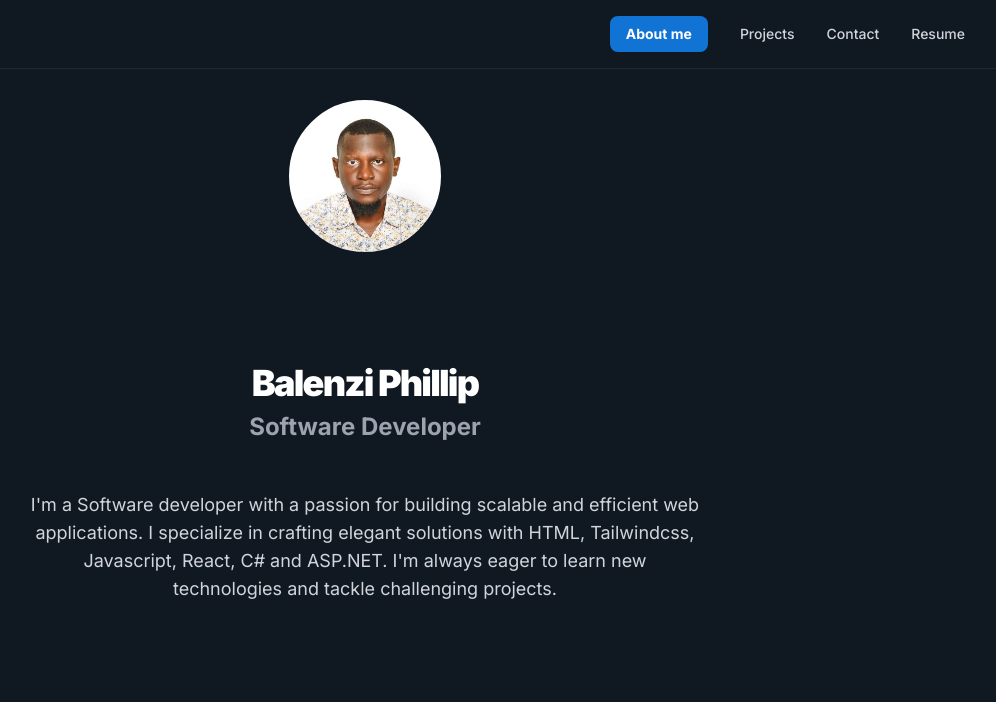
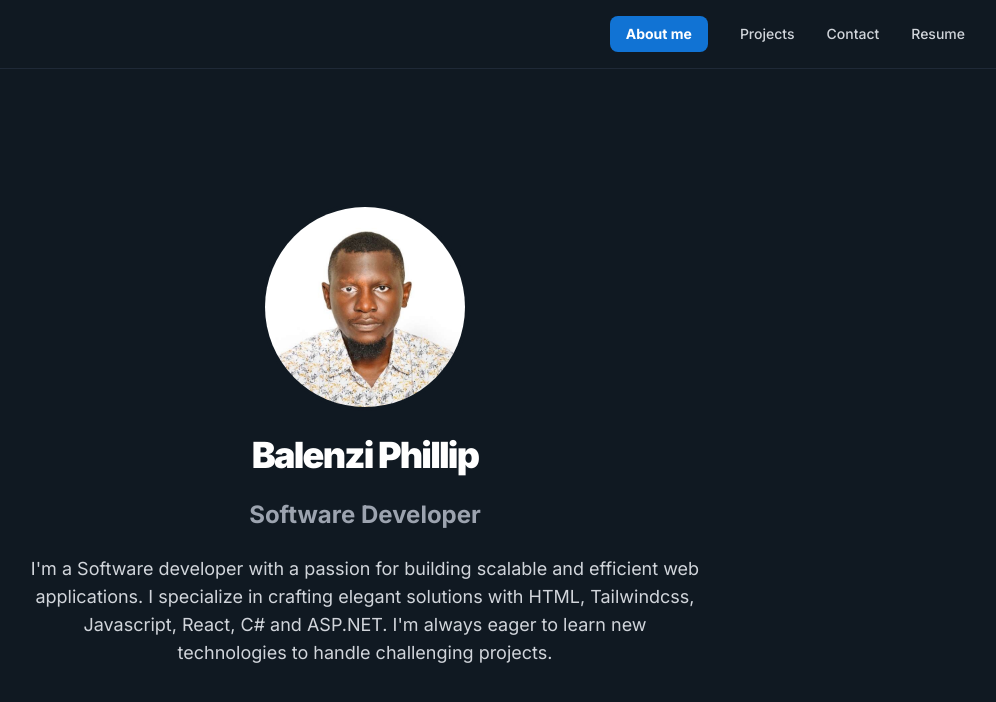
Before and after one commit to balensphillip/balenziphillip-portfolio-website, a plain HTML site: page index.html in a window 1280 px wide. Shown: the whole page, without its empty margins (275-1271 px from the left). Drawn offline with nearby package versions, Linux system fonts and the light colour scheme.

Commit message:
increase profile image and removed some html elements

```diff
--- a/index.html
+++ b/index.html
@@ -1,4 +1,4 @@
-<!DOCTYPE html>
+<!doctype html>
 <html class="dark" lang="en">
   <head>
     <meta charset="utf-8" />
@@ -65,22 +65,14 @@
               class="text-sm font-medium text-gray-600 dark:text-gray-300 hover:text-primary dark:hover:text-primary transition-colors"
               href="#"
             >
-              <span>Resume</span>
+              Resume<span></span>
             </a>
           </nav>
         </header>
         <main class="flex flex-1 items-center justify-center py-20 lg:py-32">
-          <div
-            class="container mx-auto flex max-w-5xl flex-col items-center gap-12 px-4 text-center"
-          >
+          <div class="container mx-auto flex max-w-5xl flex-col items-center gap-12 px-4 text-center">
             <div class="flex flex-col items-center gap-6">
-              <div
-                class="absolute top-24 z-10 h-40 w-40 rounded-full bg-cover bg-center border-4 border-background-light dark:border-background-dark"
-                style="
-                  background-image: url('./assets/Passport\ Photo.jpg');
-                "
-              ></div>
-              <div class="flex flex-col gap-2 pt-24 text-center">
+                <img src="./assets/Passport Photo.jpg" alt="Profile Photo" class="w-52 h-52 rounded-full border-4 border-background-light dark:border-background-dark"/>
                 <h1
                   class="text-5xl font-black tracking-tighter text-gray-900 dark:text-white sm:text-4xl"
                 >
@@ -89,17 +81,16 @@
                 <p class="text-2xl font-bold text-gray-600 dark:text-gray-400">
                   Software Developer
                 </p>
-              </div>
-            </div>
-            <p
+                 <p
               class="max-w-2xl text-base leading-relaxed text-gray-700 dark:text-gray-300 md:text-lg"
             >
               I'm a Software developer with a passion for building scalable and
               efficient web applications. I specialize in crafting elegant
               solutions with HTML, Tailwindcss, Javascript, React, C# and
-              ASP.NET. I'm always eager to learn new technologies and tackle
+              ASP.NET. I'm always eager to learn new technologies to handle
               challenging projects.
             </p>
+            </div>
           </div>
         </main>
       </div>
```
